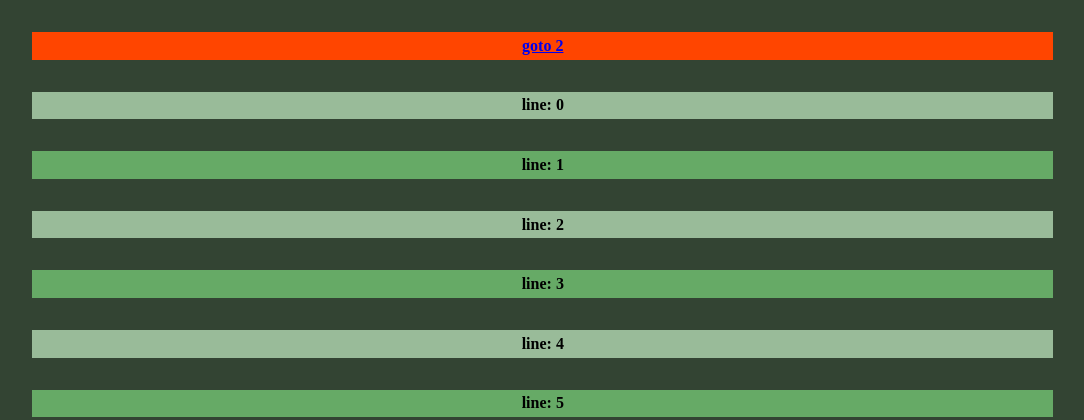
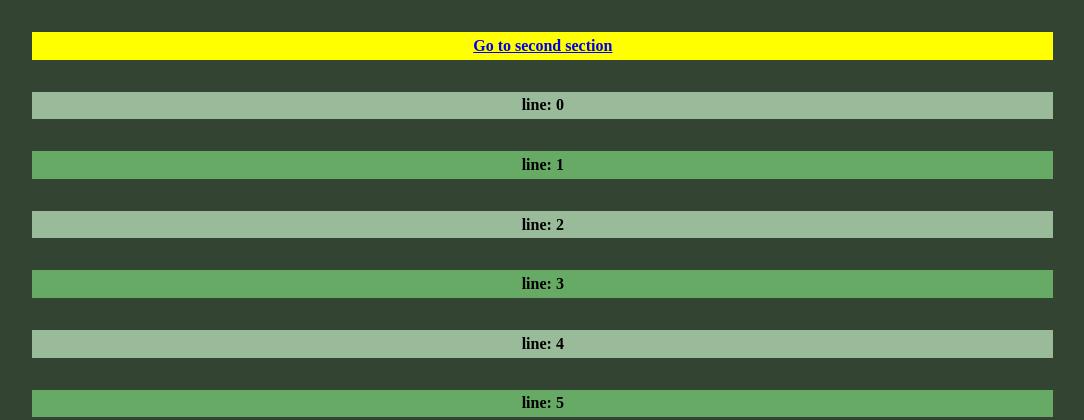
Before and after one commit to zeMinty/projects, a PHP site: page / in a window 1280 px wide. Shown: the top 420 px of the page, without its empty margins (102-1186 px from the left). Run offline with PHP 8.4, Linux system fonts and the light colour scheme.

Commit message:
правка

```diff
--- a/_php/text-scroll/index.php
+++ b/_php/text-scroll/index.php
@@ -5,15 +5,18 @@
 	<link href='main.css' rel='stylesheet' type='text/css'/>
 </head>
 <body>
-	<div id="section1"><p class="clickable"><a href="#section2"> goto 2 </a></p></div>
-	<?php
-		for ($i = 0; $i < 50; $i++): ?>
+	<div id="section1"><p class="clickable">
+		<a href="#section2"> Go to second section </a></p>
+		<?php for ($i = 0; $i < 50; $i++): ?>
 			<p class="filler">line: <?= $i ?></p>
-	<?php endfor; ?>
-	<div id="section2"><p class="clickable"><a href="#section1"> goto 1 </a></p></div>
-	<?php
-		for ($i = 50; $i < 100; $i++): ?>
+		<?php endfor; ?>
+	</div>
+	<div id="section2">
+		<p class="clickable">
+		<a href="#section1"> Go to first section </a></p>
+		<?php for ($i = 50; $i < 100; $i++): ?>
 			<p class="filler">line: <?= $i ?></p>
-	<?php endfor; ?>
+		<?php endfor; ?>
+	</div>
 </body>
 </html>
--- a/_php/text-scroll/main.css
+++ b/_php/text-scroll/main.css
@@ -26,7 +26,7 @@ p.filler:nth-child(even) {
 
 
 p.clickable {
-	background: orangered;
+	background: yellow;
 }
 
 p.filler:hover,
```
